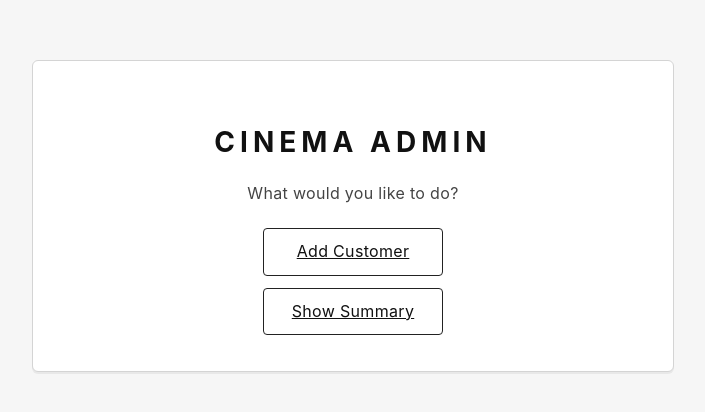
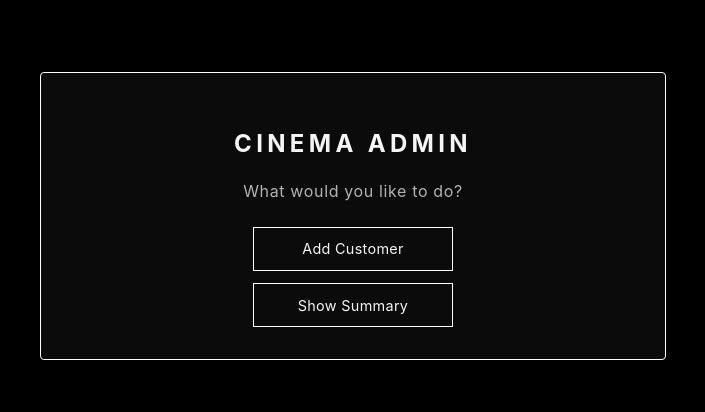
Before and after one commit to KirstenPimentel/DATAMA2_FINALS, a Next.js app in the folder cinema-booking/: page / in a window 1280 px wide. Shown: the part 184-596 px from the top of the page, without its empty margins (287-992 px from the left). Built offline with nearby package versions, Linux system fonts and the light colour scheme.

Commit message:
added components

```diff
--- a/cinema-booking/src/app/globals.css
+++ b/cinema-booking/src/app/globals.css
@@ -137,3 +137,97 @@
 /* Links */
 a { color: var(--fg); }
 a:hover { opacity: 0.85; }
+
+/* === The 1975 Background FX (bokeh lights + spotlights) === */
+.bg-1975 {
+  position: fixed;
+  inset: 0;
+  z-index: -1;               /* sit behind content */
+  overflow: hidden;
+  pointer-events: none;       /* never capture clicks */
+}
+
+/* --- Bokeh lights layer --- */
+.bokeh-layer {
+  position: absolute;
+  inset: -10%;
+  filter: blur(10px) saturate(110%);
+  opacity: 0.22;              /* subtle */
+  mix-blend-mode: screen;     /* glowy on black */
+}
+
+.bokeh-dot {
+  position: absolute;
+  width: 140px;
+  height: 140px;
+  border-radius: 999px;
+  background: radial-gradient(circle at 30% 30%, rgba(255,255,255,0.9), rgba(255,255,255,0.1) 70%, transparent 80%);
+  animation: float-bokeh 16s linear infinite;
+}
+
+/* vary sizes and speeds for depth */
+.bokeh-dot.dot-sm { width: 80px;  height: 80px;  animation-duration: 13s; opacity: 0.18; }
+.bokeh-dot.dot-lg { width: 220px; height: 220px; animation-duration: 22s; opacity: 0.25; }
+
+@keyframes float-bokeh {
+  0%   { transform: translate3d(-10vw, 0, 0) scale(1); }
+  50%  { transform: translate3d(10vw, -2vh, 0) scale(1.05); }
+  100% { transform: translate3d(30vw, 2vh, 0) scale(1); }
+}
+
+/* --- Spotlight cones layer --- */
+.spotlight-layer {
+  position: absolute;
+  inset: 0;
+  opacity: 0.17;              /* keep very subtle */
+}
+
+.spotlight {
+  position: absolute;
+  width: 60vw;
+  height: 60vh;
+  left: 50%;
+  top: 45%;
+  transform: translate(-50%, -50%) rotate(-8deg);
+  /* cone via radial gradient + mask feather */
+  background:
+    radial-gradient(ellipse at 50% 0%,
+      rgba(255,255,255,0.55) 0%,
+      rgba(255,255,255,0.18) 35%,
+      rgba(255,255,255,0.0) 70%);
+  filter: blur(20px);
+  mix-blend-mode: screen;
+  animation: sway 18s ease-in-out infinite;
+}
+
+.spotlight.alt {
+  transform: translate(-50%, -50%) rotate(12deg);
+  width: 55vw;
+  height: 55vh;
+  opacity: 0.9;
+  animation-duration: 22s;
+}
+
+@keyframes sway {
+  0%   { transform: translate(-50%, -50%) rotate(-10deg); }
+  50%  { transform: translate(-50%, -50%) rotate(6deg); }
+  100% { transform: translate(-50%, -50%) rotate(-10deg); }
+}
+
+/* --- Vignette for cinematic edge fade --- */
+.vignette-1975 {
+  position: absolute;
+  inset: 0;
+  background: radial-gradient(80% 80% at 50% 50%, rgba(0,0,0,0) 60%, rgba(0,0,0,0.5) 100%);
+  pointer-events: none;
+}
+
+/* Reduce motion for users who prefer it */
+@media (prefers-reduced-motion: reduce) {
+  .bokeh-dot,
+  .spotlight {
+    animation: none !important;
+  }
+  .bokeh-layer { opacity: 0.14; }
+  .spotlight-layer { opacity: 0.12; }
+}
--- a/cinema-booking/src/app/layout.tsx
+++ b/cinema-booking/src/app/layout.tsx
@@ -1,5 +1,6 @@
 import type { Metadata } from "next";
 import "./globals.css";
+import Background1975 from "@/components/Background1975";
 
 export const metadata: Metadata = {
   title: "Cinema Booking",
@@ -19,8 +20,10 @@
           color: "var(--fg)",
           minHeight: "100vh",
           margin: 0,
+          position: "relative", // ensure stacking context above bg
         }}
       >
+        <Background1975 />
         {children}
       </body>
     </html>
--- a/cinema-booking/src/app/page.tsx
+++ b/cinema-booking/src/app/page.tsx
@@ -1,4 +1,5 @@
-// src/app/page.tsx
+"use client";
+
 import Link from "next/link";
 
 export default function Home() {
@@ -8,35 +9,32 @@
         minHeight: "100dvh",
         display: "grid",
         placeItems: "center",
-        background: "#f6f6f6",
+        background: "var(--bg)",   // <-- dark background
+        color: "var(--fg)",        // <-- white text
       }}
     >
       <section
+        className="card-1975"
         style={{
           width: "min(560px, 92vw)",
-          background: "#fff",
-          border: "1px solid #d4d4d4",
-          borderRadius: 6,
-          padding: "36px 40px",
-          boxShadow: "0 2px 0 rgba(0,0,0,0.06)",
+          textAlign: "center",
         }}
       >
         <h1
           style={{
-            textAlign: "center",
             letterSpacing: "0.18em",
             fontWeight: 700,
-            fontSize: 28,
-            color: "#111",
-            marginBottom: 6,
+            fontSize: 24,
+            color: "var(--fg)",
+            marginBottom: 10,
           }}
         >
           CINEMA ADMIN
         </h1>
+
         <p
+          className="muted-1975"
           style={{
-            textAlign: "center",
-            color: "#444",
             marginBottom: 22,
           }}
         >
@@ -52,14 +50,11 @@
         >
           <Link
             href="/book"
+            className="btn-1975"
             style={{
-              padding: "10px 14px",
-              border: "1px solid #222",
-              borderRadius: 4,
-              color: "#111",
-              background: "#fff",
-              width: 150,
+              width: 160,
               textAlign: "center",
+              borderColor: "var(--border)",
             }}
           >
             Add Customer
@@ -67,14 +62,11 @@
 
           <Link
             href="/admin/summary"
+            className="btn-1975"
             style={{
-              padding: "10px 14px",
-              border: "1px solid #222",
-              borderRadius: 4,
-              color: "#111",
-              background: "#fff",
-              width: 150,
+              width: 160,
               textAlign: "center",
+              borderColor: "var(--border)",
             }}
           >
             Show Summary
```
Also changed, not shown: cinema-booking/src/components/Backgound1975.tsx (added, +27 -0 lines).
